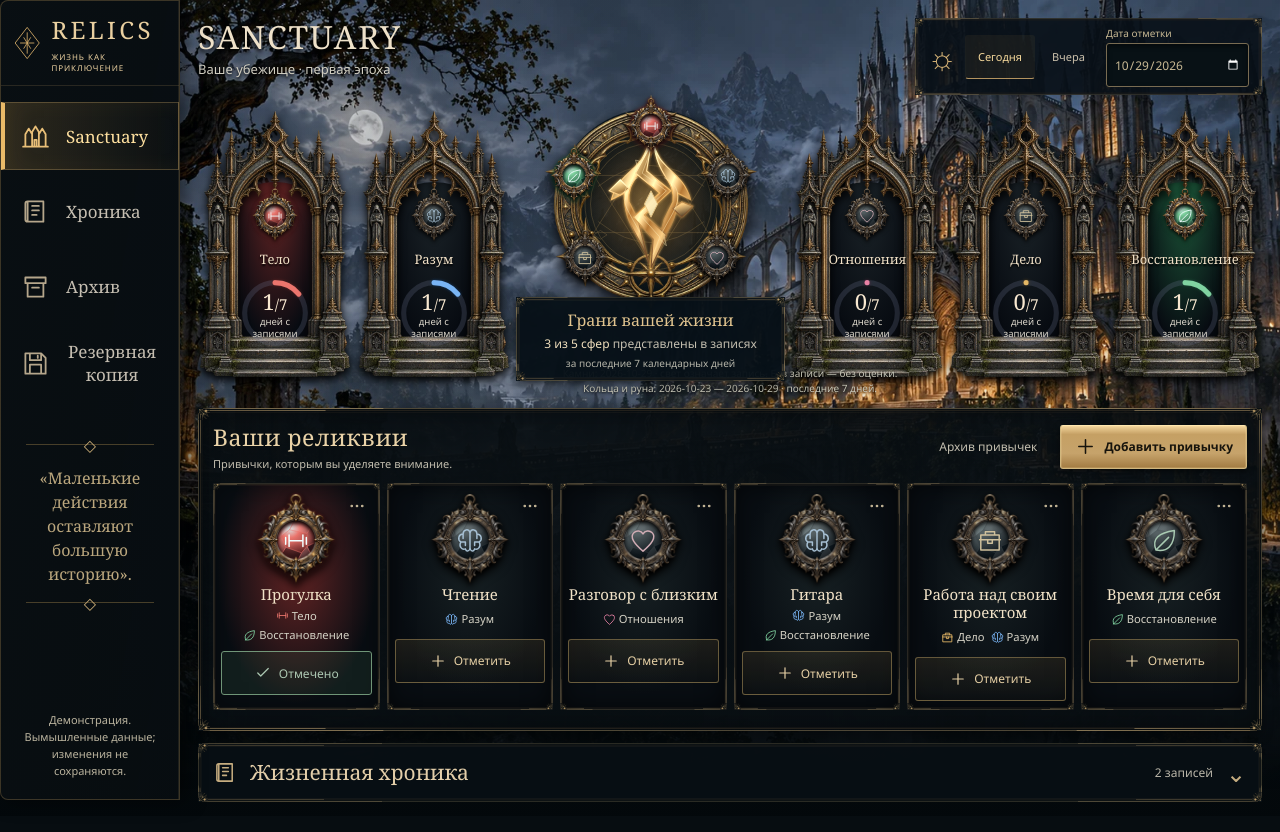
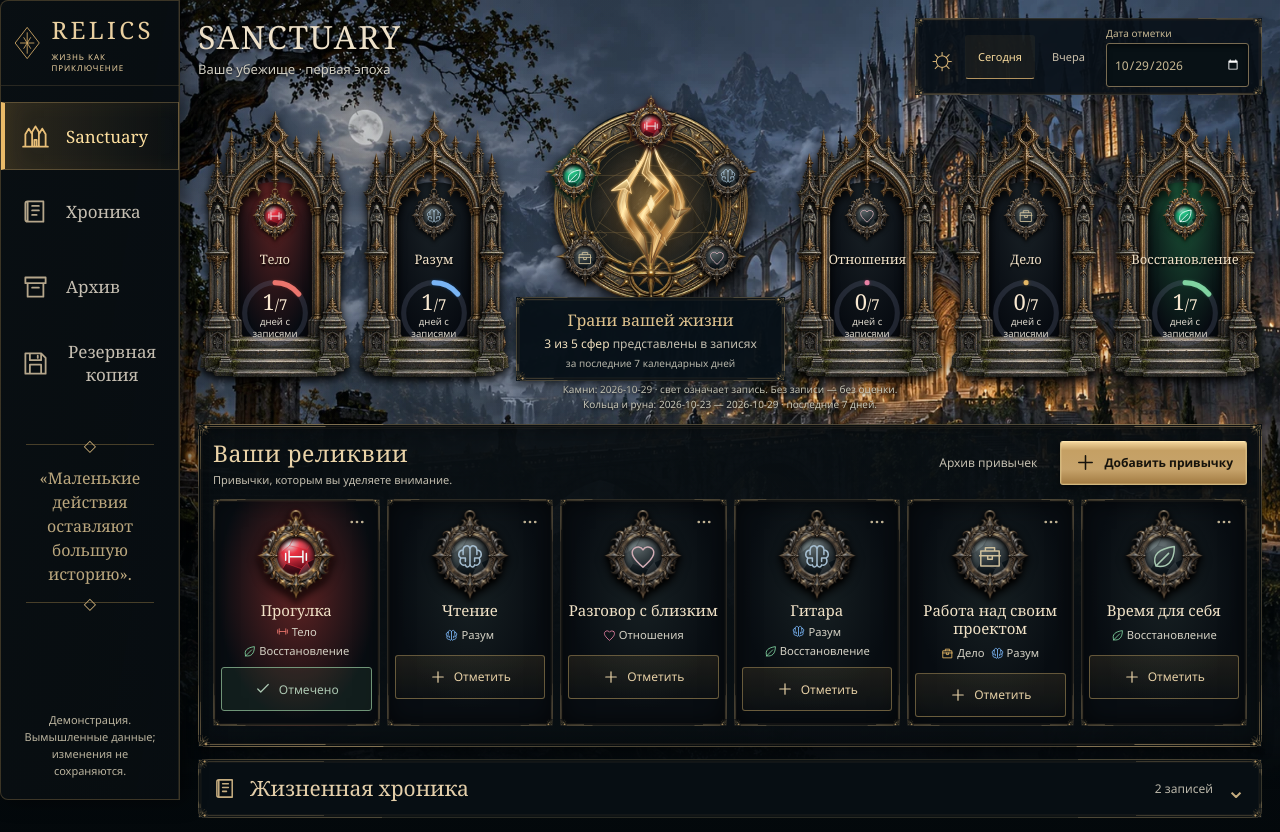
Before and after one commit to Maximus1978/Relics, a React (Vite) app: page / in a window 1280 px wide. Built offline with nearby package versions, Linux system fonts and the light colour scheme.

Commit message:
Refine engraved rune proportions and keep observation labels clear

```diff
--- a/src/ui/sanctuary/SanctuaryRune.tsx
+++ b/src/ui/sanctuary/SanctuaryRune.tsx
@@ -20,16 +20,17 @@ export default function SanctuaryRune({ represented }: { represented: number })
       <path d="m50 22 2 3-2 3-2-3Zm24 13-3 2 3 2 3-2ZM27 62l-3 2 3 2 3-2Z" />
     </g>
     <g className="sanctuary-rune__metal" fill={`url(#${id}-metal)`} stroke={`url(#${id}-edge)`} strokeWidth=".5" strokeLinejoin="miter">
-      <path d="M49 21C47 35 36 34 32 48L38 45C37 59 46 65 49 77L44 57 40 49C39 38 47 39 49 21Z" />
-      <path d="M51 21C53 35 64 34 68 48L62 45C63 59 54 65 51 77L56 57 60 49C61 38 53 39 51 21Z" />
-      <path d="m50 23-7 13 11 9-12 11 9 10-1 13 7-15-10-9 12-11-11-9Z" />
-      <path d="m36 39-5 5 5 2 4-3ZM64 56l5-5-5-2-4 3Z" />
+      <path d="M49 21C48 32 37 37 35 49C35 61 46 66 49 77L47 65C42 58 39 55 39 49C39 39 48 34 49 21Z" />
+      <path d="M51 21C52 32 63 37 65 49C65 61 54 66 51 77L53 65C58 58 61 55 61 49C61 39 52 34 51 21Z" />
+      <path d="M50 24 46 36 54 44 44 55 51 65 50 77 55 64 48 55 58 44 49 35Z" />
+      <path d="m39 39-7 5 6-1 3 2-1-4ZM61 57l7-5-6 1-3-2 1 4Z" />
     </g>
     <g className="sanctuary-rune__engraving" fill="none" stroke="#ffecb5" strokeWidth=".35">
-      <path d="m49 28-3 8 11 8-12 11 9 10-3 8M44 38q-10 5-4 16l5 9M56 38q10 5 4 16l-5 9" />
-      <path d="M46 31 43 30 44 34M54 66l3 3-1-4" />
+      <path d="m49 29-1 7 8 8-10 11 7 10-2 7M44 36q-14 13-2 27M56 36q14 13 2 27" />
+      <path d="M46 31 43 30 44 34M54 66l3 3-1-4M38 45l-2 6 3 7M62 45l2 6-3 7M48 38l-1 2m3 0-1 2m1 15-1 2m3 0-1 2" />
+      <path d="M43 40q-6 5-4 12m18-12q6 5 4 12M44 59l3 5m9-5-3 5" stroke="#6c4522" strokeWidth=".28" />
     </g>
-    <path className="sanctuary-rune__inlay" d="m50 44 3 6-3 6-3-6Z" fill="#fff0bf" stroke="#eac785" strokeWidth=".45" />
+    <path className="sanctuary-rune__inlay" d="m50 46 1.8 4-1.8 4-1.8-4Z" fill="#fff0bf" stroke="#eac785" strokeWidth=".45" />
     <g className="sanctuary-rune__embers" fill="#ffe2a0"><circle cx="36" cy="28" r=".35" /><circle cx="64" cy="26" r=".22" /><circle cx="30" cy="61" r=".3" /><circle cx="68" cy="67" r=".35" /><circle cx="38" cy="72" r=".22" /></g>
   </svg>;
 }
--- a/src/ui/sanctuary/gemstones.css
+++ b/src/ui/sanctuary/gemstones.css
@@ -1,4 +1,9 @@
-.sphere-gem { --gem-color: var(--sphere); --gem-deep: var(--sphere-dark); --gem-ink: #f1ffff; position: relative; display: inline-block; width: 100%; height: 100%; aspect-ratio: 1; flex-shrink: 0; isolation: isolate; pointer-events: none; }
+.sphere-gem[data-sphere="body"] { --gem-live: #ed3444; --gem-depth: #630b19; }
+.sphere-gem[data-sphere="mind"] { --gem-live: #2199ed; --gem-depth: #06365c; }
+.sphere-gem[data-sphere="relationships"] { --gem-live: #d84aab; --gem-depth: #5b113f; }
+.sphere-gem[data-sphere="work"] { --gem-live: #edb33f; --gem-depth: #69430a; }
+.sphere-gem[data-sphere="recovery"] { --gem-live: #25c185; --gem-depth: #07523b; }
+.sphere-gem { --gem-color: var(--gem-live); --gem-deep: var(--gem-depth); --gem-ink: #f1ffff; position: relative; display: inline-block; width: 100%; height: 100%; aspect-ratio: 1; flex-shrink: 0; isolation: isolate; pointer-events: none; }
 .sphere-gem > svg, .sphere-gem > img { position: absolute; inset: 0; width: 100%; height: 100%; }
 .sphere-gem::before { content: ''; position: absolute; inset: 9%; border-radius: 50%; background: radial-gradient(ellipse, var(--sphere) 0%, var(--sphere-dark) 28%, transparent 68%); opacity: 0; }
 .sphere-gem .gem-highlight { stop-color: #ecffff; stop-opacity: .9; }
--- a/src/ui/sanctuary/installation.css
+++ b/src/ui/sanctuary/installation.css
@@ -1,4 +1,4 @@
-.world-installation { display: grid; grid-template-columns: repeat(2, minmax(0, 1fr)) minmax(260px, 1.85fr) repeat(3, minmax(0, 1fr)); gap: 5px; height: 354px; position: relative; align-items: end; padding-bottom: 32px; }
+.world-installation { display: grid; grid-template-columns: repeat(2, minmax(0, 1fr)) minmax(260px, 1.85fr) repeat(3, minmax(0, 1fr)); gap: 5px; height: 370px; position: relative; align-items: end; padding-bottom: 48px; }
 .sphere-shrine { position: relative; height: 324px; min-width: 0; isolation: isolate; }
 .sphere-shrine--body { grid-column: 1; grid-row: 1; } .sphere-shrine--mind { grid-column: 2; grid-row: 1; } .sphere-shrine--relationships { grid-column: 4; grid-row: 1; } .sphere-shrine--work { grid-column: 5; grid-row: 1; } .sphere-shrine--recovery { grid-column: 6; grid-row: 1; }
 .sphere-shrine__cavity { position: absolute; inset: 27% 18% 11%; border-radius: 50% 50% 0 0 / 22% 22% 0 0; background: radial-gradient(ellipse at 50% 12%, var(--sphere-dark), #070b11 68%); box-shadow: 0 0 18px var(--sphere-dark); z-index: -1; }
@@ -22,8 +22,8 @@
 .balance-caption h2 { color: #e1c48f; font-size: 17px; margin-bottom: 4px; } .balance-caption p { font-size: 12px; } .balance-caption p strong { font-weight: 500; color: #f0dfbd; } .balance-caption > span { display: block; font-size: 10px; color: #b7b6aa; margin-top: 3px; }
 .observation-period > span { display: block; }
 .observation-period { position: absolute; left: 0; right: 0; bottom: 0; text-align: center; font-size: 10px; color: #c8c7b8; text-shadow: 0 1px 3px #000; }
-@media (max-width: 1300px) { .balance-wheel { max-width: 220px; } .world-installation { height: 302px; grid-template-columns: repeat(2, minmax(0, 1fr)) minmax(240px, 1.75fr) repeat(3, minmax(0, 1fr)); } .sphere-shrine { height: 272px; } .sphere-shrine__content { gap: 8px; } .sphere-shrine__symbol { height: 54px; width: 54px; } .wheel-gem { height: 55px; width: 55px; } .recorded-ring { width: 74px; height: 74px; } .sphere-shrine h2 { font-size: 13px; } .balance-caption h2 { font-size: 16px; } }
-@media (max-width: 1100px) { .world-installation { height: 302px; gap: 2px; grid-template-columns: repeat(2, minmax(0, 1fr)) minmax(215px, 1.7fr) repeat(3, minmax(0, 1fr)); } .sphere-shrine { height: 275px; } .sphere-shrine__content { top: 28%; gap: 6px; } .sphere-shrine h2 { font-size: 12px; } .recorded-ring { width: 68px; height: 68px; } .balance-caption p { font-size: 11px; } }
+@media (max-width: 1300px) { .balance-wheel { max-width: 220px; } .world-installation { height: 318px; grid-template-columns: repeat(2, minmax(0, 1fr)) minmax(240px, 1.75fr) repeat(3, minmax(0, 1fr)); } .sphere-shrine { height: 272px; } .sphere-shrine__content { gap: 8px; } .sphere-shrine__symbol { height: 54px; width: 54px; } .wheel-gem { height: 55px; width: 55px; } .recorded-ring { width: 74px; height: 74px; } .sphere-shrine h2 { font-size: 13px; } .balance-caption h2 { font-size: 16px; } }
+@media (max-width: 1100px) { .world-installation { height: 318px; gap: 2px; grid-template-columns: repeat(2, minmax(0, 1fr)) minmax(215px, 1.7fr) repeat(3, minmax(0, 1fr)); } .sphere-shrine { height: 275px; } .sphere-shrine__content { top: 28%; gap: 6px; } .sphere-shrine h2 { font-size: 12px; } .recorded-ring { width: 68px; height: 68px; } .balance-caption p { font-size: 11px; } }
 @media (max-width: 760px) { .world-installation { height: auto; padding: 0 0 40px; gap: 5px 10px; grid-template-columns: repeat(2, minmax(0, 1fr)); align-items: start; }
   .balance-center { grid-column: 1 / -1; grid-row: 1; padding-bottom: 7px; } .balance-wheel { width: 190px; margin-bottom: -12px; } .balance-caption { width: 260px; padding: 6px; } .balance-caption h2 { font-size: 15px; } .balance-caption p { font-size: 11px; } .balance-caption > span { display: none; }
   .wheel-gem { width: 49px; height: 49px; }
--- a/src/ui/sanctuary/rune.css
+++ b/src/ui/sanctuary/rune.css
@@ -11,8 +11,8 @@
 .sanctuary-rune[data-state="partial"] { --rune-light: .75; --rune-halo: .45; }
 .sanctuary-rune[data-state="partial"] .sanctuary-rune__metal { filter: drop-shadow(0 0 .55px #e4ad58); }
 .sanctuary-rune[data-state="diverse"] { --rune-light: .9; --rune-halo: .7; }
-.sanctuary-rune[data-state="diverse"] .sanctuary-rune__metal { filter: brightness(1.13) drop-shadow(0 0 .7px #e4ad58); }
+.sanctuary-rune[data-state="diverse"] .sanctuary-rune__metal { filter: brightness(1.05) drop-shadow(0 0 .7px #e4ad58); }
 .sanctuary-rune[data-state="full"] { --rune-light: 1; --rune-halo: 1; }
-.sanctuary-rune[data-state="full"] .sanctuary-rune__metal { filter: brightness(1.22) drop-shadow(0 0 1px #efb14a); }
+.sanctuary-rune[data-state="full"] .sanctuary-rune__metal { filter: brightness(1.12) drop-shadow(0 0 .75px #efb14a); }
 .sanctuary-rune[data-state="full"] .sanctuary-rune__engraving { opacity: 1; }
 .sanctuary-rune[data-state="full"] .sanctuary-rune__embers { opacity: .65; }
```
